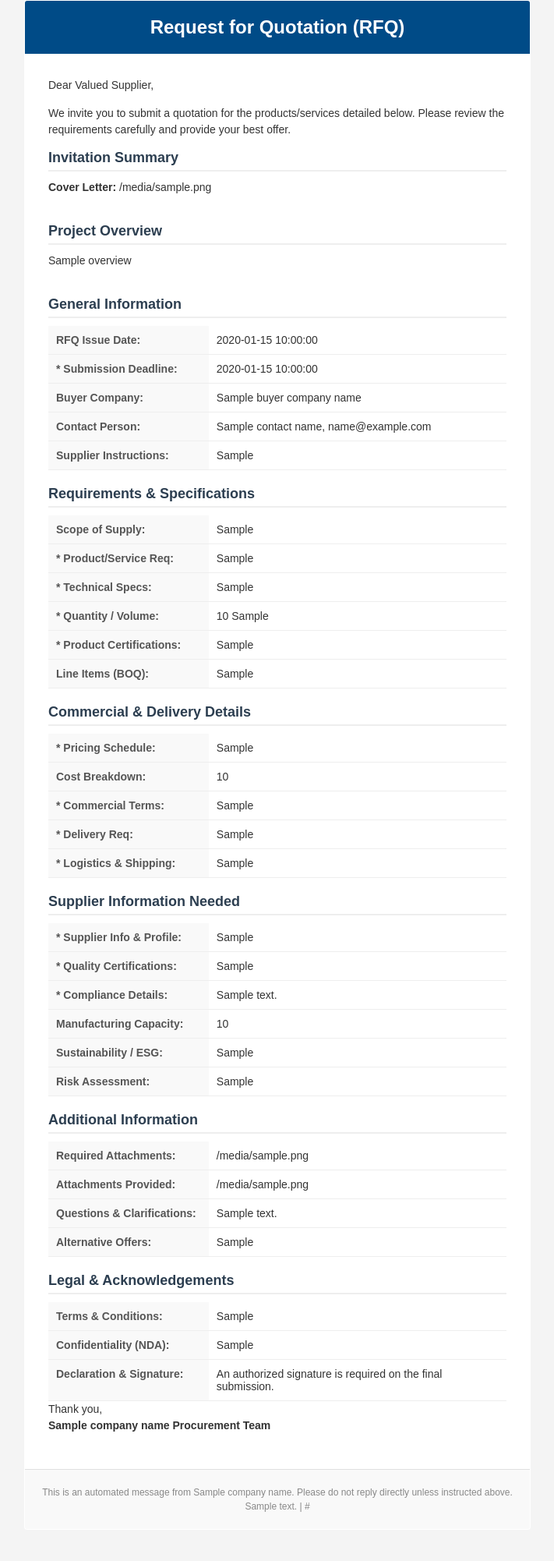
After one commit to ankitprajapatgwl/RFQAgent, a FastAPI app: template templates/rfq_email_template.html in a window 1280 px wide. The commit adds this page. Shown: the whole page at 78% size, without its empty margins (284-995 px from the left). Run offline with FastAPI, Linux system fonts and the light colour scheme; the template is opened without the code that fills it: most values are stand-ins (such as "Sample title", 1, 10 or a date in 2020).

Commit message:
feat: Enhance RFQ handling in sample query generation
- Updated prompts to read from the structured RFQ field catalog, ensuring generated JSON maintains a stable shape.
- Implemented validation for required RFQ fields to ensure they are populated with concrete values, rejecting placeholders.
- Modified the dashboard to display structured fields for generated queries, allowing users to view and copy JSON representations.
- Added a new RFQ email template to standardize RFQ communications.
- Expanded unit tests to cover new RFQ validation logic and ensure robustness against missing or placeholder fields.

```diff
--- /dev/null
+++ b/templates/rfq_email_template.html
@@ -0,0 +1,351 @@
+<!DOCTYPE html PUBLIC "-//W3C//DTD XHTML 1.0 Transitional//EN" "http://www.w3.org/TR/xhtml1/DTD/xhtml1-transitional.dtd">
+<html xmlns="http://www.w3.org/1999/xhtml" lang="en">
+  <head>
+    <meta http-equiv="Content-Type" content="text/html; charset=utf-8" />
+    <meta http-equiv="X-UA-Compatible" content="IE=edge" />
+    <meta name="viewport" content="width=device-width, initial-scale=1.0" />
+    <title>Request for Quote (RFQ)</title>
+    <style type="text/css">
+      body {
+        margin: 0 !important;
+        padding: 0 !important;
+        min-width: 100% !important;
+      }
+      table {
+        border-spacing: 0;
+        border-collapse: collapse;
+      }
+      td, p, span {
+        font-family: Arial, sans-serif;
+        color: #333333;
+      }
+      img {
+        border: 0;
+        line-height: 100%;
+        outline: none;
+        text-decoration: none;
+        display: block;
+      }
+      a {
+        color: #0056b3;
+        text-decoration: none;
+      }
+      @media screen and (max-width: 650px) {
+        .main {
+          width: 100% !important;
+          border-radius: 0 !important;
+          border: none !important;
+        }
+        .inner-padding {
+          padding: 15px !important;
+        }
+        .data-table th,
+        .data-table td {
+          display: block !important;
+          width: 100% !important;
+          box-sizing: border-box;
+        }
+        .data-table th {
+          border-bottom: none !important;
+          padding-bottom: 2px !important;
+        }
+        .data-table td {
+          padding-top: 2px !important;
+          padding-bottom: 15px !important;
+        }
+      }
+    </style>
+  </head>
+  <body style="margin: 0; padding: 0; min-width: 100%; background-color: #f4f4f4;">
+    <div style="width: 100%; table-layout: fixed; background-color: #f4f4f4; padding-bottom: 40px;">
+      <table class="main" width="650" cellpadding="0" cellspacing="0" style="background-color: #ffffff; margin: 0 auto; width: 100%; max-width: 650px; border-spacing: 0; border: 1px solid #e0e0e0; border-radius: 4px; overflow: hidden;" border="0">
+        <!-- Header Section -->
+        <tr>
+          <td bgcolor="#004b87" style="padding: 20px 30px; text-align: center">
+            <!-- Replace placeholder with your logo if needed -->
+            <h1 style="color: #ffffff; margin: 0; font-size: 24px">
+              Request for Quotation (RFQ)
+            </h1>
+          </td>
+        </tr>
+
+        <!-- Body Section -->
+        <tr>
+          <td class="inner-padding" style="padding: 30px; font-family: Arial, sans-serif; color: #333333;">
+            <!-- BACKEND: Process conditional blocks below. Replace {{variable}} placeholders with data. Remove entire section if condition is false. -->
+
+            <!-- * Required: Overview / Cover Letter Context (Usually present even if short) -->
+            <p style="margin: 0 0 15px 0; font-size: 14px; line-height: 1.5; color: #333333;">Dear Valued Supplier,</p>
+            <p style="margin: 0 0 15px 0; font-size: 14px; line-height: 1.5; color: #333333;">
+              We invite you to submit a quotation for the products/services detailed below. Please review the requirements carefully and provide your best offer.
+            </p>
+
+            <!-- Optional: Cover Letter / Invitation text -->
+            <!-- BEGIN-IF: coverLetter -->
+            <table width="100%" cellpadding="0" cellspacing="0" border="0" style="border-spacing: 0; border-collapse: collapse;">
+              <tr>
+                <td style="padding-bottom: 20px; font-family: Arial, sans-serif; color: #333333;">
+                  <h2 style="font-size: 18px; margin: 0 0 10px 0; color: #2c3e50; border-bottom: 2px solid #eeeeee; padding-bottom: 5px;">Invitation Summary</h2>
+                  <p style="margin: 0 0 15px 0; font-size: 14px; line-height: 1.5; color: #333333;">
+                    <strong>Cover Letter:</strong> {{coverLetter}}
+                  </p>
+                </td>
+              </tr>
+            </table>
+            <!-- END-IF: coverLetter -->
+
+            <!-- Optional: Overview -->
+            <!-- BEGIN-IF: overview -->
+            <table width="100%" cellpadding="0" cellspacing="0" border="0" style="border-spacing: 0; border-collapse: collapse;">
+              <tr>
+                <td style="padding-bottom: 20px; font-family: Arial, sans-serif; color: #333333;">
+                  <h2 style="font-size: 18px; margin: 0 0 10px 0; color: #2c3e50; border-bottom: 2px solid #eeeeee; padding-bottom: 5px;">Project Overview</h2>
+                  <p style="margin: 0 0 15px 0; font-size: 14px; line-height: 1.5; color: #333333;">{{overview}}</p>
+                </td>
+              </tr>
+            </table>
+            <!-- END-IF: overview -->
+
+            <!-- General Information Section -->
+            <h2 style="font-size: 18px; margin: 0 0 10px 0; color: #2c3e50; border-bottom: 2px solid #eeeeee; padding-bottom: 5px;">General Information</h2>
+            <table class="data-table" width="100%" cellpadding="0" cellspacing="0" border="0" style="border-collapse: collapse; margin-bottom: 20px; width: 100%;"">
+              <!-- * Required: RFQ Timeline -->
+              <tr>
+                <th style="width: 35%; padding: 10px; text-align: left; border-bottom: 1px solid #eeeeee; font-size: 14px; background-color: #f9f9f9; font-weight: bold; color: #555555; vertical-align: top; font-family: Arial, sans-serif;">RFQ Issue Date:</th>
+                <td style="padding: 10px; text-align: left; border-bottom: 1px solid #eeeeee; font-size: 14px; vertical-align: top; font-family: Arial, sans-serif; color: #333333;">{{rfqIssueDate}}</td>
+              </tr>
+              <tr>
+                <th style="width: 35%; padding: 10px; text-align: left; border-bottom: 1px solid #eeeeee; font-size: 14px; background-color: #f9f9f9; font-weight: bold; color: #555555; vertical-align: top; font-family: Arial, sans-serif;">* Submission Deadline:</th>
+                <td style="padding: 10px; text-align: left; border-bottom: 1px solid #eeeeee; font-size: 14px; vertical-align: top; font-family: Arial, sans-serif; color: #333333;">{{submissionDeadline}}</td>
+              </tr>
+
+              <!-- Optional: Buyer Information -->
+              <!-- BEGIN-IF: buyerInfo -->
+              <tr>
+                <th style="width: 35%; padding: 10px; text-align: left; border-bottom: 1px solid #eeeeee; font-size: 14px; background-color: #f9f9f9; font-weight: bold; color: #555555; vertical-align: top; font-family: Arial, sans-serif;">Buyer Company:</th>
+                <td style="padding: 10px; text-align: left; border-bottom: 1px solid #eeeeee; font-size: 14px; vertical-align: top; font-family: Arial, sans-serif; color: #333333;">{{buyerCompanyName}}</td>
+              </tr>
+              <tr>
+                <th style="width: 35%; padding: 10px; text-align: left; border-bottom: 1px solid #eeeeee; font-size: 14px; background-color: #f9f9f9; font-weight: bold; color: #555555; vertical-align: top; font-family: Arial, sans-serif;">Contact Person:</th>
+                <td style="padding: 10px; text-align: left; border-bottom: 1px solid #eeeeee; font-size: 14px; vertical-align: top; font-family: Arial, sans-serif; color: #333333;">{{contactName}}, {{contactEmail}}</td>
+              </tr>
+              <!-- END-IF: buyerInfo -->
+
+              <!-- Optional: Supplier Instructions -->
+              <!-- BEGIN-IF: supplierInstructions -->
+              <tr>
+                <th style="width: 35%; padding: 10px; text-align: left; border-bottom: 1px solid #eeeeee; font-size: 14px; background-color: #f9f9f9; font-weight: bold; color: #555555; vertical-align: top; font-family: Arial, sans-serif;">Supplier Instructions:</th>
+                <td style="padding: 10px; text-align: left; border-bottom: 1px solid #eeeeee; font-size: 14px; vertical-align: top; font-family: Arial, sans-serif; color: #333333;">{{supplierInstructions}}</td>
+              </tr>
+              <!-- END-IF: supplierInstructions -->
+            </table>
+
+            <!-- Core Requirements Section -->
+            <h2 style="font-size: 18px; margin: 0 0 10px 0; color: #2c3e50; border-bottom: 2px solid #eeeeee; padding-bottom: 5px;">Requirements & Specifications</h2>
+            <table class="data-table" width="100%" cellpadding="0" cellspacing="0" border="0" style="border-collapse: collapse; margin-bottom: 20px; width: 100%;">
+              <!-- Optional: Scope of Supply -->
+              <!-- BEGIN-IF: scopeOfSupply -->
+              <tr>
+                <th style="width: 35%; padding: 10px; text-align: left; border-bottom: 1px solid #eeeeee; font-size: 14px; background-color: #f9f9f9; font-weight: bold; color: #555555; vertical-align: top; font-family: Arial, sans-serif;">Scope of Supply:</th>
+                <td style="padding: 10px; text-align: left; border-bottom: 1px solid #eeeeee; font-size: 14px; vertical-align: top; font-family: Arial, sans-serif; color: #333333;">{{scopeOfSupply}}</td>
+              </tr>
+              <!-- END-IF: scopeOfSupply -->
+
+              <!-- * Required: Product / Service Requirements -->
+              <tr>
+                <th style="width: 35%; padding: 10px; text-align: left; border-bottom: 1px solid #eeeeee; font-size: 14px; background-color: #f9f9f9; font-weight: bold; color: #555555; vertical-align: top; font-family: Arial, sans-serif;">* Product/Service Req:</th>
+                <td style="padding: 10px; text-align: left; border-bottom: 1px solid #eeeeee; font-size: 14px; vertical-align: top; font-family: Arial, sans-serif; color: #333333;">{{productServiceReq}}</td>
+              </tr>
+
+              <!-- * Required: Technical Specifications -->
+              <tr>
+                <th style="width: 35%; padding: 10px; text-align: left; border-bottom: 1px solid #eeeeee; font-size: 14px; background-color: #f9f9f9; font-weight: bold; color: #555555; vertical-align: top; font-family: Arial, sans-serif;">* Technical Specs:</th>
+                <td style="padding: 10px; text-align: left; border-bottom: 1px solid #eeeeee; font-size: 14px; vertical-align: top; font-family: Arial, sans-serif; color: #333333;">{{technicalSpecs}}</td>
+              </tr>
+
+              <!-- * Required: Quantity / Volume -->
+              <tr>
+                <th style="width: 35%; padding: 10px; text-align: left; border-bottom: 1px solid #eeeeee; font-size: 14px; background-color: #f9f9f9; font-weight: bold; color: #555555; vertical-align: top; font-family: Arial, sans-serif;">* Quantity / Volume:</th>
+                <td style="padding: 10px; text-align: left; border-bottom: 1px solid #eeeeee; font-size: 14px; vertical-align: top; font-family: Arial, sans-serif; color: #333333;">{{requiredQuantity}} {{unitOfMeasure}}</td>
+              </tr>
+
+              <!-- * Required: Certifications and Compliance (Product) -->
+              <tr>
+                <th style="width: 35%; padding: 10px; text-align: left; border-bottom: 1px solid #eeeeee; font-size: 14px; background-color: #f9f9f9; font-weight: bold; color: #555555; vertical-align: top; font-family: Arial, sans-serif;">* Product Certifications:</th>
+                <td style="padding: 10px; text-align: left; border-bottom: 1px solid #eeeeee; font-size: 14px; vertical-align: top; font-family: Arial, sans-serif; color: #333333;">{{productCertifications}}</td>
+              </tr>
+
+              <!-- Optional: Line Items / BOQ -->
+              <!-- BEGIN-IF: lineItems -->
+              <tr>
+                <th style="width: 35%; padding: 10px; text-align: left; border-bottom: 1px solid #eeeeee; font-size: 14px; background-color: #f9f9f9; font-weight: bold; color: #555555; vertical-align: top; font-family: Arial, sans-serif;">Line Items (BOQ):</th>
+                <td style="padding: 10px; text-align: left; border-bottom: 1px solid #eeeeee; font-size: 14px; vertical-align: top; font-family: Arial, sans-serif; color: #333333;">{{lineItems}}</td>
+              </tr>
+              <!-- END-IF: lineItems -->
+            </table>
+
+            <!-- Commercial & Delivery Section -->
+            <h2 style="font-size: 18px; margin: 0 0 10px 0; color: #2c3e50; border-bottom: 2px solid #eeeeee; padding-bottom: 5px;">Commercial & Delivery Details</h2>
+            <table class="data-table" width="100%" cellpadding="0" cellspacing="0" border="0" style="border-collapse: collapse; margin-bottom: 20px; width: 100%;">
+              <!-- * Required: Pricing Schedule / Quotation Form -->
+              <tr>
+                <th style="width: 35%; padding: 10px; text-align: left; border-bottom: 1px solid #eeeeee; font-size: 14px; background-color: #f9f9f9; font-weight: bold; color: #555555; vertical-align: top; font-family: Arial, sans-serif;">* Pricing Schedule:</th>
+                <td style="padding: 10px; text-align: left; border-bottom: 1px solid #eeeeee; font-size: 14px; vertical-align: top; font-family: Arial, sans-serif; color: #333333;">{{pricingSchedule}}</td>
+              </tr>
+
+              <!-- Optional: Cost Breakdown -->
+              <!-- BEGIN-IF: costBreakdown -->
+              <tr>
+                <th style="width: 35%; padding: 10px; text-align: left; border-bottom: 1px solid #eeeeee; font-size: 14px; background-color: #f9f9f9; font-weight: bold; color: #555555; vertical-align: top; font-family: Arial, sans-serif;">Cost Breakdown:</th>
+                <td style="padding: 10px; text-align: left; border-bottom: 1px solid #eeeeee; font-size: 14px; vertical-align: top; font-family: Arial, sans-serif; color: #333333;">{{costBreakdown}}</td>
+              </tr>
+              <!-- END-IF: costBreakdown -->
+
+              <!-- * Required: Commercial Terms -->
+              <tr>
+                <th style="width: 35%; padding: 10px; text-align: left; border-bottom: 1px solid #eeeeee; font-size: 14px; background-color: #f9f9f9; font-weight: bold; color: #555555; vertical-align: top; font-family: Arial, sans-serif;">* Commercial Terms:</th>
+                <td style="padding: 10px; text-align: left; border-bottom: 1px solid #eeeeee; font-size: 14px; vertical-align: top; font-family: Arial, sans-serif; color: #333333;">{{commercialTerms}}</td>
+              </tr>
+
+              <!-- * Required: Delivery Requirements -->
+              <tr>
+                <th style="width: 35%; padding: 10px; text-align: left; border-bottom: 1px solid #eeeeee; font-size: 14px; background-color: #f9f9f9; font-weight: bold; color: #555555; vertical-align: top; font-family: Arial, sans-serif;">* Delivery Req:</th>
+                <td style="padding: 10px; text-align: left; border-bottom: 1px solid #eeeeee; font-size: 14px; vertical-align: top; font-family: Arial, sans-serif; color: #333333;">{{deliveryRequirements}}</td>
+              </tr>
+
+              <!-- * Required: Logistics & Shipping Requirements -->
+              <tr>
+                <th style="width: 35%; padding: 10px; text-align: left; border-bottom: 1px solid #eeeeee; font-size: 14px; background-color: #f9f9f9; font-weight: bold; color: #555555; vertical-align: top; font-family: Arial, sans-serif;">* Logistics & Shipping:</th>
+                <td style="padding: 10px; text-align: left; border-bottom: 1px solid #eeeeee; font-size: 14px; vertical-align: top; font-family: Arial, sans-serif; color: #333333;">{{logisticsShipping}}</td>
+              </tr>
+            </table>
+
+            <!-- Supplier Qualifications & Compliance Section -->
+            <h2 style="font-size: 18px; margin: 0 0 10px 0; color: #2c3e50; border-bottom: 2px solid #eeeeee; padding-bottom: 5px;">Supplier Information Needed</h2>
+            <table class="data-table" width="100%" cellpadding="0" cellspacing="0" border="0" style="border-collapse: collapse; margin-bottom: 20px; width: 100%;">
+              <!-- * Required: Supplier Information & Company Profile -->
+              <tr>
+                <th style="width: 35%; padding: 10px; text-align: left; border-bottom: 1px solid #eeeeee; font-size: 14px; background-color: #f9f9f9; font-weight: bold; color: #555555; vertical-align: top; font-family: Arial, sans-serif;">* Supplier Info & Profile:</th>
+                <td style="padding: 10px; text-align: left; border-bottom: 1px solid #eeeeee; font-size: 14px; vertical-align: top; font-family: Arial, sans-serif; color: #333333;">{{supplierInfo}}</td>
+              </tr>
+
+              <!-- * Required: Quality Certifications (Supplier) -->
+              <tr>
+                <th style="width: 35%; padding: 10px; text-align: left; border-bottom: 1px solid #eeeeee; font-size: 14px; background-color: #f9f9f9; font-weight: bold; color: #555555; vertical-align: top; font-family: Arial, sans-serif;">* Quality Certifications:</th>
+                <td style="padding: 10px; text-align: left; border-bottom: 1px solid #eeeeee; font-size: 14px; vertical-align: top; font-family: Arial, sans-serif; color: #333333;">{{qualityCertifications}}</td>
+              </tr>
+
+              <!-- * Required: Compliance Questionnaire -->
+              <tr>
+                <th style="width: 35%; padding: 10px; text-align: left; border-bottom: 1px solid #eeeeee; font-size: 14px; background-color: #f9f9f9; font-weight: bold; color: #555555; vertical-align: top; font-family: Arial, sans-serif;">* Compliance Details:</th>
+                <td style="padding: 10px; text-align: left; border-bottom: 1px solid #eeeeee; font-size: 14px; vertical-align: top; font-family: Arial, sans-serif; color: #333333;">{{complianceDetails}}</td>
+              </tr>
+
+              <!-- Optional: Manufacturing Capacity -->
+              <!-- BEGIN-IF: capacity -->
+              <tr>
+                <th style="width: 35%; padding: 10px; text-align: left; border-bottom: 1px solid #eeeeee; font-size: 14px; background-color: #f9f9f9; font-weight: bold; color: #555555; vertical-align: top; font-family: Arial, sans-serif;">Manufacturing Capacity:</th>
+                <td style="padding: 10px; text-align: left; border-bottom: 1px solid #eeeeee; font-size: 14px; vertical-align: top; font-family: Arial, sans-serif; color: #333333;">{{capacity}}</td>
+              </tr>
+              <!-- END-IF: capacity -->
+
+              <!-- Optional: Sustainability / ESG -->
+              <!-- BEGIN-IF: esgRequirements -->
+              <tr>
+                <th style="width: 35%; padding: 10px; text-align: left; border-bottom: 1px solid #eeeeee; font-size: 14px; background-color: #f9f9f9; font-weight: bold; color: #555555; vertical-align: top; font-family: Arial, sans-serif;">Sustainability / ESG:</th>
+                <td style="padding: 10px; text-align: left; border-bottom: 1px solid #eeeeee; font-size: 14px; vertical-align: top; font-family: Arial, sans-serif; color: #333333;">{{esgRequirements}}</td>
+              </tr>
+              <!-- END-IF: esgRequirements -->
+
+              <!-- Optional: Risk Assessment -->
+              <!-- BEGIN-IF: riskAssessment -->
+              <tr>
+                <th style="width: 35%; padding: 10px; text-align: left; border-bottom: 1px solid #eeeeee; font-size: 14px; background-color: #f9f9f9; font-weight: bold; color: #555555; vertical-align: top; font-family: Arial, sans-serif;">Risk Assessment:</th>
+                <td style="padding: 10px; text-align: left; border-bottom: 1px solid #eeeeee; font-size: 14px; vertical-align: top; font-family: Arial, sans-serif; color: #333333;">{{riskAssessment}}</td>
+              </tr>
+              <!-- END-IF: riskAssessment -->
+            </table>
+
+            <!-- Attachments & Additional Information Section -->
+            <h2 style="font-size: 18px; margin: 0 0 10px 0; color: #2c3e50; border-bottom: 2px solid #eeeeee; padding-bottom: 5px;">Additional Information</h2>
+            <table class="data-table" width="100%" cellpadding="0" cellspacing="0" border="0" style="border-collapse: collapse; margin-bottom: 20px; width: 100%;">
+              <!-- Optional: Required Attachments (from supplier) -->
+              <!-- BEGIN-IF: requiredAttachments -->
+              <tr>
+                <th style="width: 35%; padding: 10px; text-align: left; border-bottom: 1px solid #eeeeee; font-size: 14px; background-color: #f9f9f9; font-weight: bold; color: #555555; vertical-align: top; font-family: Arial, sans-serif;">Required Attachments:</th>
+                <td style="padding: 10px; text-align: left; border-bottom: 1px solid #eeeeee; font-size: 14px; vertical-align: top; font-family: Arial, sans-serif; color: #333333;">{{requiredAttachments}}</td>
+              </tr>
+              <!-- END-IF: requiredAttachments -->
+
+              <!-- Optional: Buyer Attachments -->
+              <!-- BEGIN-IF: buyerAttachments -->
+              <tr>
+                <th style="width: 35%; padding: 10px; text-align: left; border-bottom: 1px solid #eeeeee; font-size: 14px; background-color: #f9f9f9; font-weight: bold; color: #555555; vertical-align: top; font-family: Arial, sans-serif;">Attachments Provided:</th>
+                <td style="padding: 10px; text-align: left; border-bottom: 1px solid #eeeeee; font-size: 14px; vertical-align: top; font-family: Arial, sans-serif; color: #333333;">{{buyerAttachments}}</td>
+              </tr>
+              <!-- END-IF: buyerAttachments -->
+
+              <!-- Optional: Q&A -->
+              <!-- BEGIN-IF: qaDetails -->
+              <tr>
+                <th style="width: 35%; padding: 10px; text-align: left; border-bottom: 1px solid #eeeeee; font-size: 14px; background-color: #f9f9f9; font-weight: bold; color: #555555; vertical-align: top; font-family: Arial, sans-serif;">Questions & Clarifications:</th>
+                <td style="padding: 10px; text-align: left; border-bottom: 1px solid #eeeeee; font-size: 14px; vertical-align: top; font-family: Arial, sans-serif; color: #333333;">{{qaDetails}}</td>
+              </tr>
+              <!-- END-IF: qaDetails -->
+
+              <!-- Optional: Alternative Offers -->
+              <!-- BEGIN-IF: allowAlternatives -->
+              <tr>
+                <th style="width: 35%; padding: 10px; text-align: left; border-bottom: 1px solid #eeeeee; font-size: 14px; background-color: #f9f9f9; font-weight: bold; color: #555555; vertical-align: top; font-family: Arial, sans-serif;">Alternative Offers:</th>
+                <td style="padding: 10px; text-align: left; border-bottom: 1px solid #eeeeee; font-size: 14px; vertical-align: top; font-family: Arial, sans-serif; color: #333333;">{{alternativeOffers}}</td>
+              </tr>
+              <!-- END-IF: allowAlternatives -->
+            </table>
+
+            <!-- Legal & Declarations Section -->
+            <h2 style="font-size: 18px; margin: 0 0 10px 0; color: #2c3e50; border-bottom: 2px solid #eeeeee; padding-bottom: 5px;">Legal & Acknowledgements</h2>
+            <table class="data-table" width="100%" cellpadding="0" cellspacing="0" border="0" style="border-collapse: collapse; margin-bottom: 0; width: 100%;">
+              <!-- Optional: Terms & Conditions -->
+              <!-- BEGIN-IF: termsAndConditions -->
+              <tr>
+                <th style="width: 35%; padding: 10px; text-align: left; border-bottom: 1px solid #eeeeee; font-size: 14px; background-color: #f9f9f9; font-weight: bold; color: #555555; vertical-align: top; font-family: Arial, sans-serif;">Terms & Conditions:</th>
+                <td style="padding: 10px; text-align: left; border-bottom: 1px solid #eeeeee; font-size: 14px; vertical-align: top; font-family: Arial, sans-serif; color: #333333;">{{termsAndConditions}}</td>
+              </tr>
+              <!-- END-IF: termsAndConditions -->
+
+              <!-- Optional: Confidentiality / NDA -->
+              <!-- BEGIN-IF: ndaRequired -->
+              <tr>
+                <th style="width: 35%; padding: 10px; text-align: left; border-bottom: 1px solid #eeeeee; font-size: 14px; background-color: #f9f9f9; font-weight: bold; color: #555555; vertical-align: top; font-family: Arial, sans-serif;">Confidentiality (NDA):</th>
+                <td style="padding: 10px; text-align: left; border-bottom: 1px solid #eeeeee; font-size: 14px; vertical-align: top; font-family: Arial, sans-serif; color: #333333;">{{ndaRequired}}</td>
+              </tr>
+              <!-- END-IF: ndaRequired -->
+
+              <!-- Optional: Supplier Declaration / Signature -->
+              <!-- BEGIN-IF: signatureRequired -->
+              <tr>
+                <th style="width: 35%; padding: 10px; text-align: left; border-bottom: 1px solid #eeeeee; font-size: 14px; background-color: #f9f9f9; font-weight: bold; color: #555555; vertical-align: top; font-family: Arial, sans-serif;">Declaration & Signature:</th>
+                <td style="padding: 10px; text-align: left; border-bottom: 1px solid #eeeeee; font-size: 14px; vertical-align: top; font-family: Arial, sans-serif; color: #333333;">An authorized signature is required on the final submission.</td>
+              </tr>
+              <!-- END-IF: signatureRequired -->
+            </table>
+            <p style="margin: 0 0 15px 0; font-size: 14px; line-height: 1.5; color: #333333;">
+              Thank you,<br />
+              <strong>{{companyName}} Procurement Team</strong>
+            </p>
+          </td>
+        </tr>
+
+        <!-- Footer Section -->
+        <tr>
+          <td bgcolor="#f9f9f9" style="padding: 20px; text-align: center; border-top: 1px solid #e0e0e0; font-family: Arial, sans-serif;">
+            <p style="font-size: 12px; color: #888888; margin: 0; line-height: 1.5;">
+              This is an automated message from {{companyName}}. Please do not reply directly unless instructed above.<br />
+              {{companyAddress}} | {{companyWebsite}}
+            </p>
+          </td>
+        </tr>
+      </table>
+    </div>
+  </body>
+</html>
```
Also changed, not shown: src/modules/email_patterns/__init__.py (+9 -1 lines), src/modules/email_patterns/catalog.py (+72 -0 lines), src/modules/sample_data/prompts.py (+20 -7 lines), src/modules/sample_data/service.py (+34 -3 lines), templates/dashboard.html (+80 -14 lines), tests/unit/test_sample_query_service.py (+74 -4 lines).
